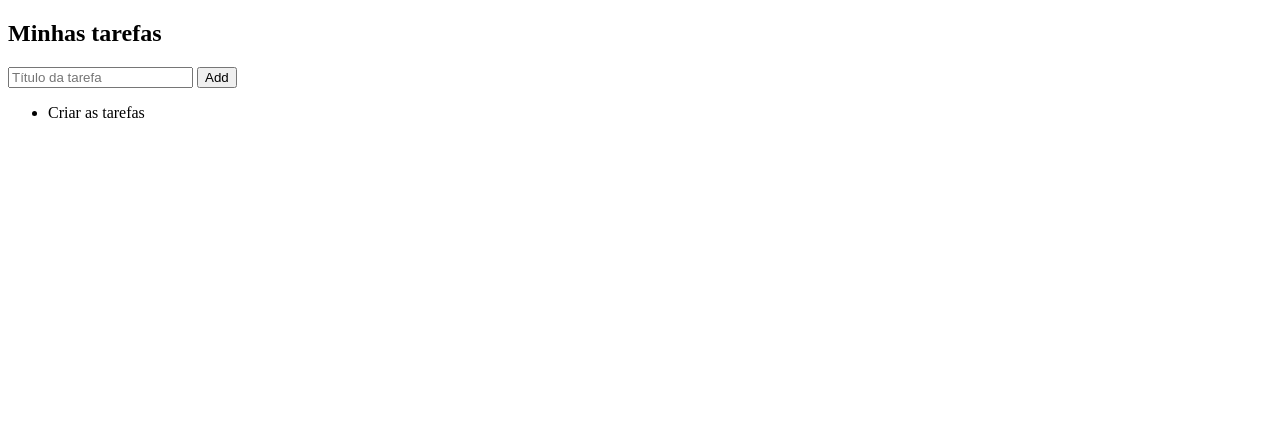
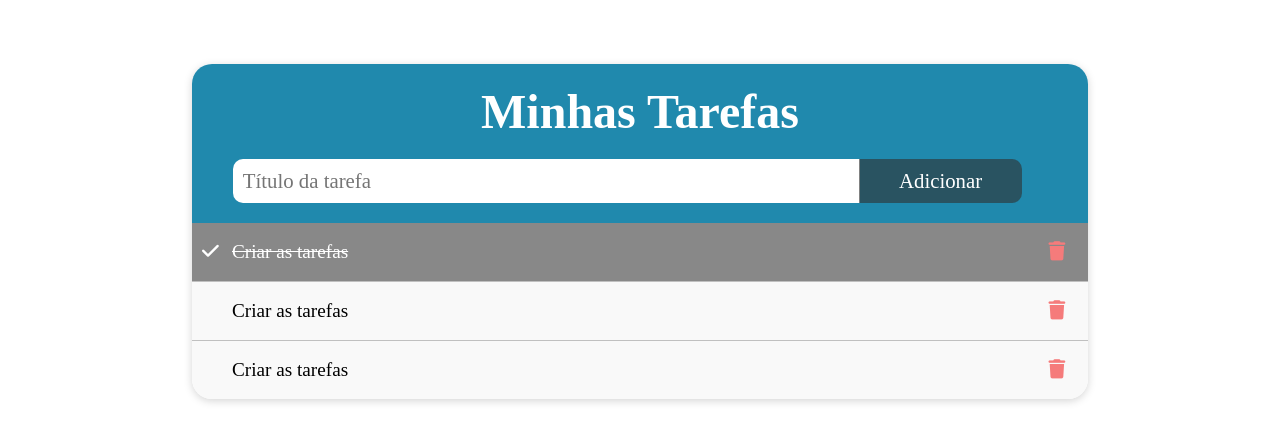
Before and after one commit to Chandilene/To-Do-List, a plain HTML site: page index.html in a window 1280 px wide. Drawn offline with Linux system fonts and the light colour scheme.

Commit message:
feat: criando estrutura html e estilização

```diff
--- a/css/style.css
+++ b/css/style.css
@@ -0,0 +1,120 @@
+* {
+  margin: 0;
+  padding: 0;
+  box-sizing: border-box;
+  font-family: "Times New Roman", Times, serif;
+}
+
+body {
+  display: flex;
+  justify-content: center;
+  align-items: center;
+  flex-direction: column;
+}
+
+.container {
+  width: 70%;
+  box-shadow: 0 2px 8px rgba(0, 0, 0, 0.17);
+  margin-top: 5%;
+  display: flex;
+  flex-direction: column;
+  border-radius: 20px;
+}
+
+header {
+  width: 100%;
+  text-align: center;
+  background: #0079a2df;
+  border-radius: 20px 20px 0 0;
+}
+
+header > h2 {
+  font-size: 3em;
+  margin: 20px;
+  color: #fff;
+  text-transform: capitalize;
+}
+
+header > input {
+  width: 70%;
+  height: 44px;
+  padding: 10px;
+  margin-bottom: 20px;
+  border: none;
+  outline: none;
+  font-size: 1.3em;
+  border-radius: 10px 0 0 10px;
+}
+
+.btn {
+  padding: 10px 40px;
+  /* width: 20%; */
+  height: 44px;
+  background: #2f30319b;
+  color: #fff;
+  text-align: center;
+  font-size: 1.3em;
+  cursor: pointer;
+  border: none;
+  margin-right: 25px;
+  margin-left: -5px;
+  outline: none;
+  border-radius: 0 10px 10px 0;
+  transition: all 0.3s;
+}
+
+.btn:hover {
+  background: #2f3031fa;
+}
+
+ul {
+  width: 100%;
+  list-style: none;
+}
+
+li > .fa-check {
+  position: absolute;
+  z-index: 1;
+  left: 10px;
+}
+ul > li {
+  position: relative;
+  font-size: 1.2em;
+  padding: 10px 10px 10px 40px;
+  background: #f9f9f9;
+  display: flex;
+  justify-content: space-between;
+  align-items: center;
+  border-bottom: 1px solid silver;
+  transition: all 0.5s;
+}
+
+ul > li:last-child {
+  border: none;
+  border-radius: 0 0 20px 20px;
+}
+
+ul > li:hover {
+  background: #dbdbdb;
+}
+
+ul > li > button {
+  width: 5%;
+  text-align: center;
+  padding: 8px;
+  background: transparent;
+  border: none;
+  outline: none;
+  font-size: 1.2rem;
+  cursor: pointer;
+  color: #f57b7b;
+}
+
+ul > li.active {
+  background: #888;
+  color: #fff;
+}
+
+ul > li.active > span {
+  text-decoration: line-through;
+}
--- a/index.html
+++ b/index.html
@@ -5,16 +5,40 @@
     <meta http-equiv="X-UA-Compatible" content="IE=edge" />
     <meta name="viewport" content="width=device-width, initial-scale=1.0" />
     <link rel="stylesheet" href="css/style.css" />
+    <script
+      src="https://kit.fontawesome.com/f714c9efb0.js"
+      crossorigin="anonymous"
+    ></script>
     <title>To do List</title>
   </head>
   <body>
+    <div class="container">
       <header>
         <h2>Minhas tarefas</h2>
         <input type="text" id="task-title" placeholder="Título da tarefa" />
-      <button type="button" onclick="NewTask()" class="btn">Add</button>
+        <button type="button" onclick="NewTask()" class="btn">Adicionar</button>
       </header>
       <ul id="List">
-      <li>Criar as tarefas</li>
+        <li class="active">
+          <i class="fa-solid fa-check"></i>
+          <span> Criar as tarefas</span>
+          <button type="button">
+            <i class="fa-sharp fa-solid fa-trash"></i>
+          </button>
+        </li>
+        <li>
+          <span> Criar as tarefas</span>
+          <button type="button">
+            <i class="fa-sharp fa-solid fa-trash"></i>
+          </button>
+        </li>
+        <li>
+          <span> Criar as tarefas</span>
+          <button type="button">
+            <i class="fa-sharp fa-solid fa-trash"></i>
+          </button>
+        </li>
       </ul>
+    </div>
   </body>
 </html>
```
Lines whose indentation alone changed are shown as unchanged.
